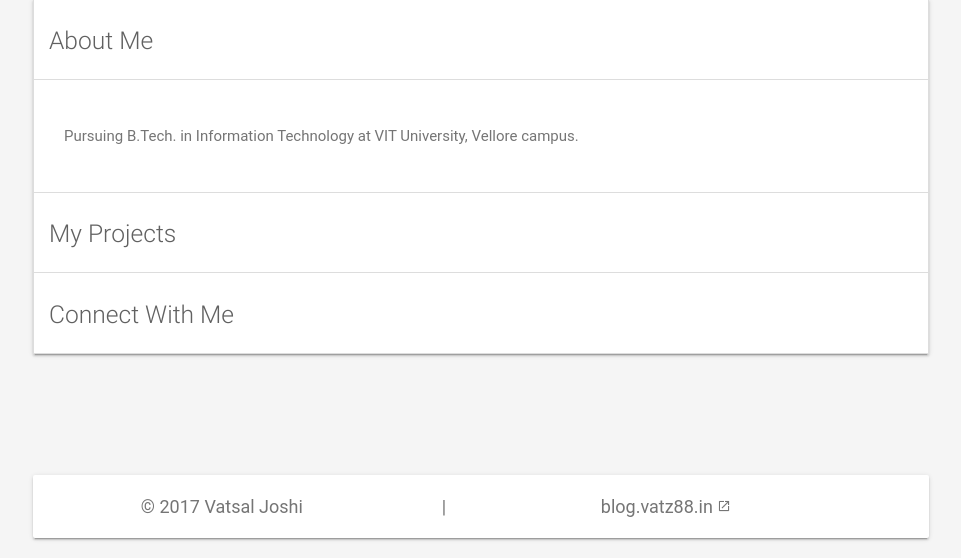
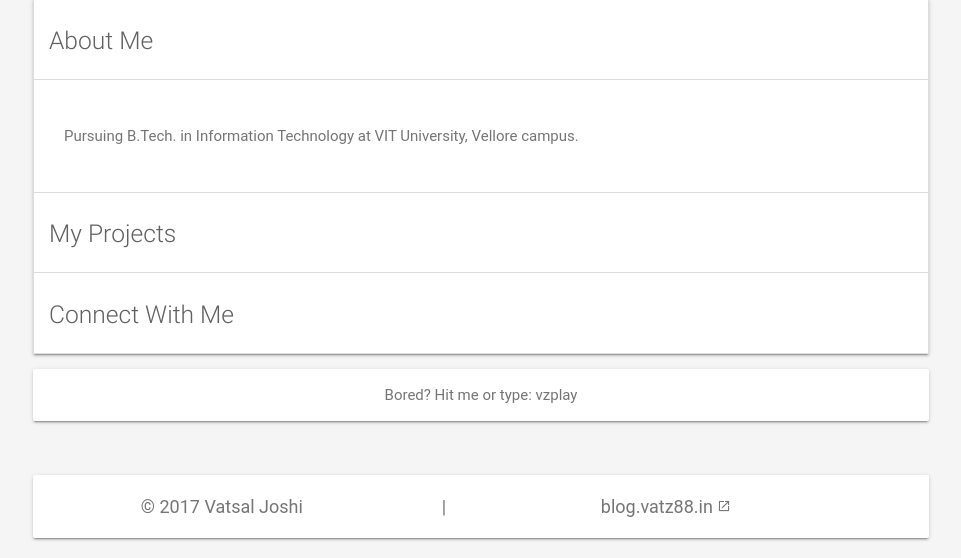
Before and after one commit to vatz88/vatz88.github.io, a PHP site: page / in a window 1280 px wide. Shown: the part 242-800 px from the top of the page, without its empty margins (159-1120 px from the left). Run offline with PHP 8.4, Linux system fonts and the light colour scheme; some libraries are stand-ins or nearby versions; some web fonts are replaced.

Commit message:
vzplay added

```diff
--- a/css/vz_style.css
+++ b/css/vz_style.css
@@ -81,6 +81,10 @@ main h6 {
 	border: 0;
 }
 
+#vzplay {
+	cursor: pointer;
+}
+
 footer {
 	font-size: 1.2em;
 }
--- a/index.html
+++ b/index.html
@@ -67,8 +67,7 @@
 	</script>
 
 	<!-- Website Content-->
-	<main>
-		<div class="container">
+	<main class="container">
 		<div class="myCard card-panel">
 			<div class="row">
 				<div class="col m12 s12 l6">
@@ -86,6 +85,7 @@
 				</div>
 			</div>
 		</div>
+
 		<div class="myCard">
 			<ul class="collapsible" data-collapsible="accordion">
 				<li>
@@ -179,9 +179,16 @@
 				</li>
 			</ul>
 		</div>
+
+		<div id="vzplay" class="myCardNoPadding card-panel hide-on-med-and-down" onclick="triggerKickAss()">
+			<div class="row center">
+				<div class="col m12 s12 l12">
+					<p>Bored? Hit me or type: vzplay</p>
 				</div>
+			</div>
+		</div>
+	</main>
 	<!-- End of container -->
-	</main>
 
 	<footer class="container">
 		<div class="myCardNoPadding card-panel">
```
Also changed, not shown: 1 other file. Lines whose indentation alone changed are shown as unchanged.
